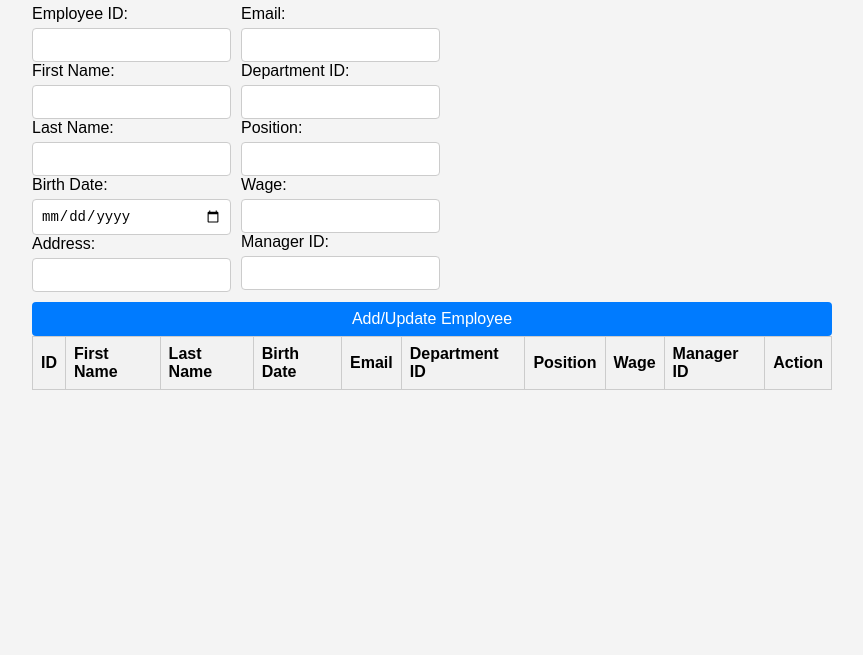
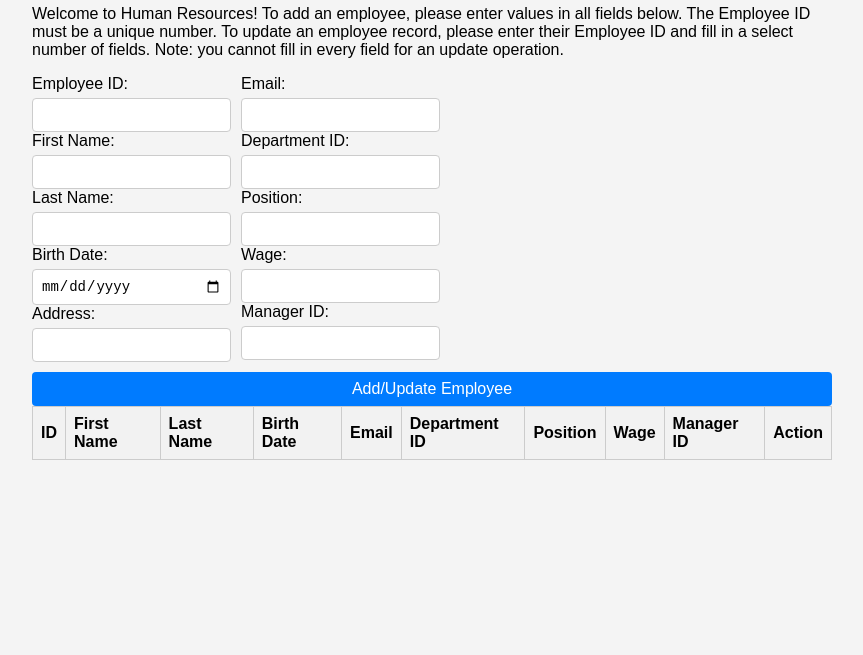
Before and after one commit to priyankagandhi996/Attribute-Architects-1, a website: page public/rolePages/hr.html in a window 1280 px wide. Shown: the part 145-800 px from the top of the page, without its empty margins (208-1071 px from the left). Drawn offline with Linux system fonts and the light colour scheme; no server answers.

Commit message:
Added explanation at the top of HR page.

```diff
--- a/public/rolePages/hr.html
+++ b/public/rolePages/hr.html
@@ -24,6 +24,12 @@
   <div class="container">
     <h1>HR Portal</h1>
 
+    <div>
+      <p>Welcome to Human Resources!  To add an employee, please enter values in all fields below.  The Employee ID must be a unique
+          number.  To update an employee record, please enter their Employee ID and fill in a select number of fields.  Note:
+        you cannot fill in every field for an update operation.
+      </p>
+    </div>
     <form class="addEmployeeForm" id="addEmployeeForm">
       <div class="form-row">
         <div class="form-group">
```
